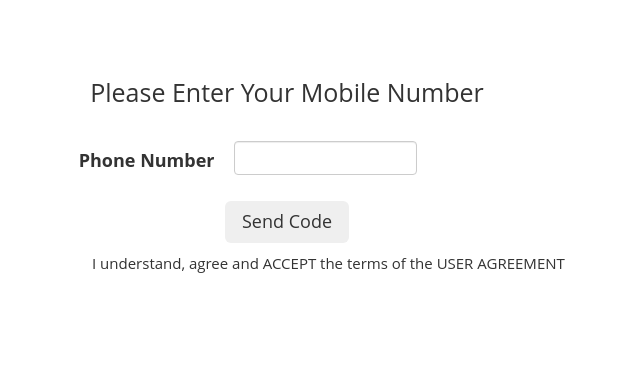
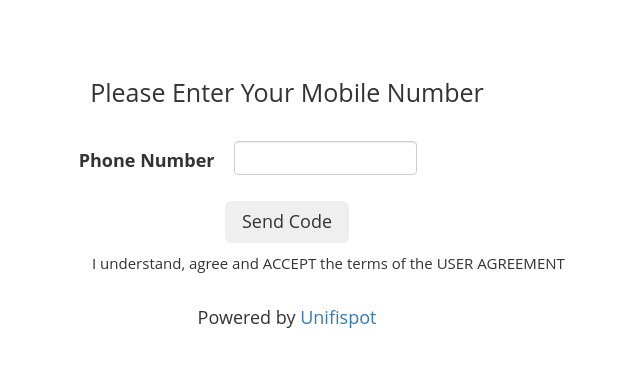
Before and after one commit to hungtrungthinh/poppet, a Flask app: template unifispot/templates/guest/template1/sms_auth.html in a window 1280 px wide. Shown: the top 367 px of the page, without its empty margins (353-993 px from the left). Run offline with Flask 2, Linux system fonts and the light colour scheme; the template is opened without the code that fills it: values that come from a table or form of the project are taken from there, others are empty; parts of the project's set-up code (start-up, migrations or seed data) failed here and were passed over; some libraries are stand-ins or nearby versions.

Commit message:
Updated template files with credits

```diff
--- a/unifispot/templates/guest/template1/email_landing.html
+++ b/unifispot/templates/guest/template1/email_landing.html
@@ -210,9 +210,9 @@ ul{
                 {{landing_page.copytextcont|safe}}
 			</ul>
             <!-- License start you are free to modify the source as long as below content is kept untouched -->
-            <!--<div class=" text-center page-footer-inner">
+            <div class=" text-center page-footer-inner">
              Powered by <a href="http://www.unifispot.com" title="Captive portal with Socil Login and Data collection" target="_blank">Unifispot</a>
-            </div>-->
+            </div>
 		</div><!-- //footer content-->
 
 	</div> <!-- //container -->
--- a/unifispot/templates/guest/template1/multi_landing.html
+++ b/unifispot/templates/guest/template1/multi_landing.html
@@ -178,9 +178,9 @@ ul{
                 {{landing_page.copytextcont|safe}}
 			</ul>
             <!-- License start you are free to modify the source as long as below content is kept untouched -->
-            <!--<div class=" text-center page-footer-inner">
+            <div class=" text-center page-footer-inner">
              Powered by <a href="http://www.unifispot.com" title="Captive portal with Socil Login and Data collection" target="_blank">Unifispot</a>
-            </div>-->
+            </div>
 		</div><!-- //footer content-->
 
 	</div> <!-- //container -->
--- a/unifispot/templates/guest/template1/show_message.html
+++ b/unifispot/templates/guest/template1/show_message.html
@@ -158,9 +158,9 @@ ul{
                 {{landing_page.copytextcont|safe}}
 			</ul>
             <!-- License start you are free to modify the source as long as below content is kept untouched -->
-            <!--<div class=" text-center page-footer-inner">
+            <div class=" text-center page-footer-inner">
              Powered by <a href="http://www.unifispot.com" title="Captive portal with Socil Login and Data collection" target="_blank">Unifispot</a>
-            </div>-->
+            </div>
 		</div><!-- //footer content-->
 
 	</div> <!-- //container -->
--- a/unifispot/templates/guest/template1/sms_auth.html
+++ b/unifispot/templates/guest/template1/sms_auth.html
@@ -201,9 +201,9 @@ ul{
                 {{landing_page.copytextcont|safe}}
 			</ul>
             <!-- License start you are free to modify the source as long as below content is kept untouched -->
-            <!--<div class=" text-center page-footer-inner">
+            <div class=" text-center page-footer-inner">
              Powered by <a href="http://www.unifispot.com" title="Captive portal with Socil Login and Data collection" target="_blank">Unifispot</a>
-            </div>-->
+            </div>
 		</div><!-- //footer content-->
 
 	</div> <!-- //container -->
--- a/unifispot/templates/guest/template1/social_landing.html
+++ b/unifispot/templates/guest/template1/social_landing.html
@@ -195,9 +195,9 @@ ul{
                 {{landing_page.copytextcont|safe}}
 			</ul>
                         <!-- License start you are free to modify the source as long as below content is kept untouched -->
-            <!--<div class="page-footer-inner text-center">
+            <div class="page-footer-inner text-center">
              Powered by <a href="http://www.unifispot.com" title="Captive portal with Socil Login and Data collection" target="_blank">Unifispot</a>
-            </div>-->
+            </div>
 		</div><!-- //footer content-->
 
 	</div> <!-- //container -->
```
Also changed, not shown: README.md.
